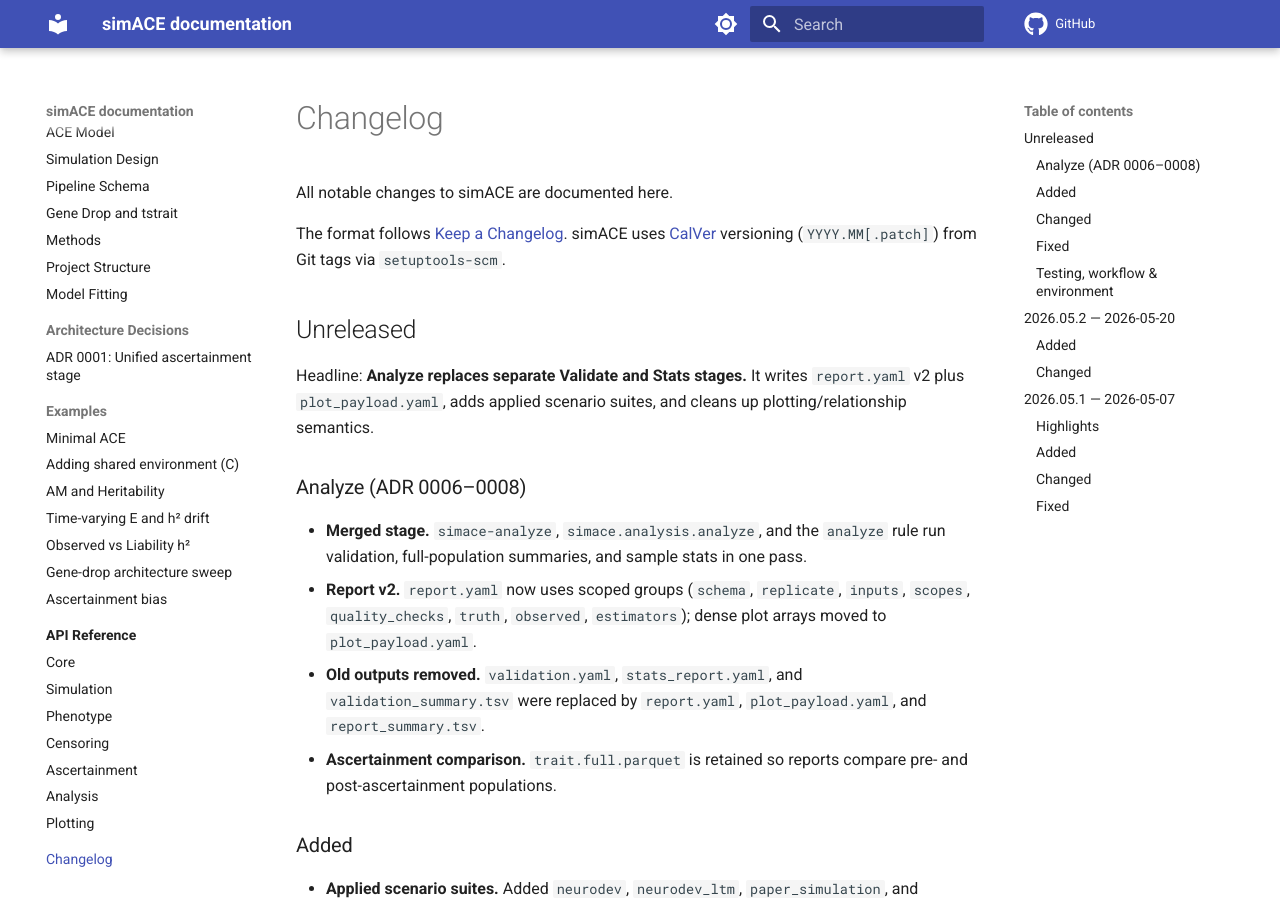
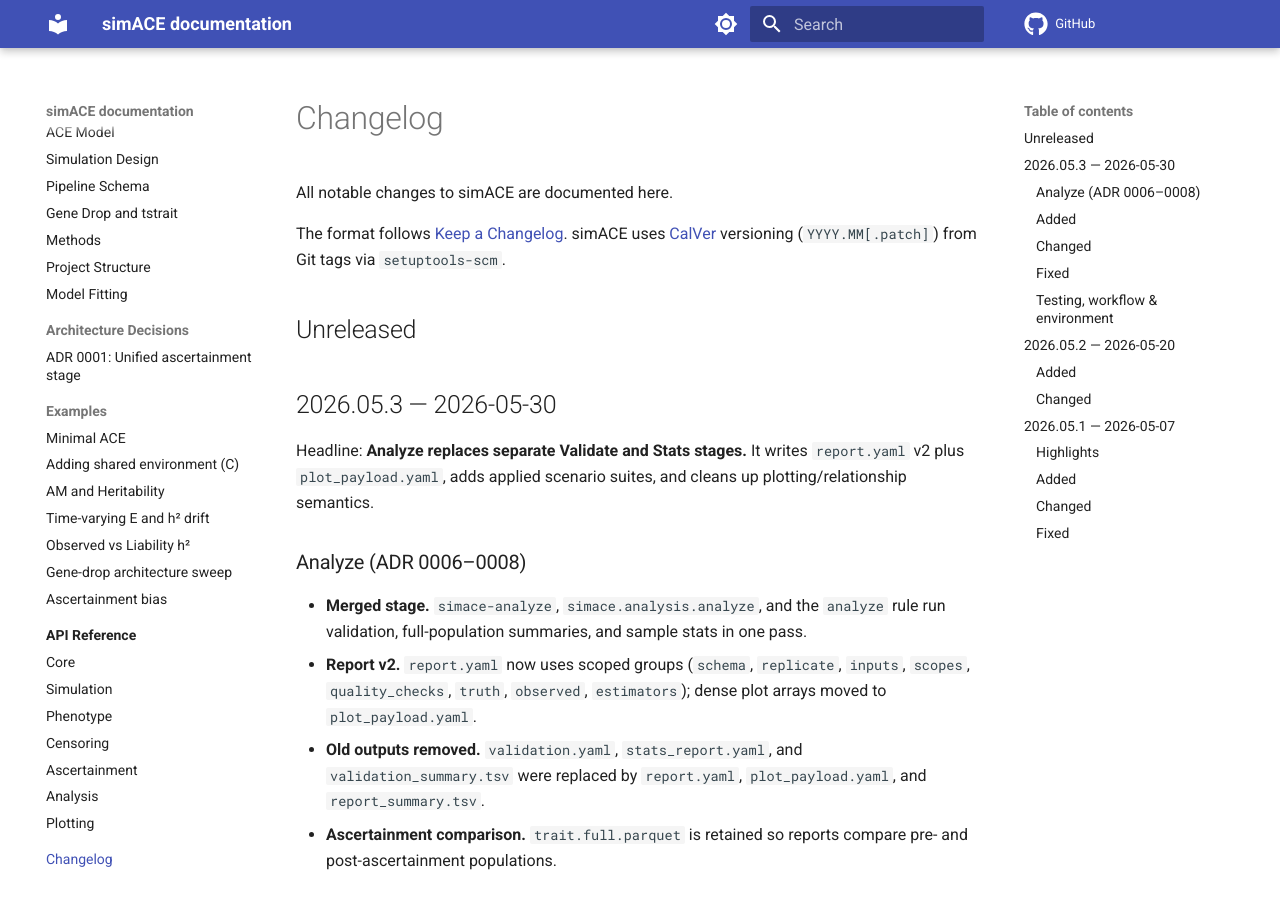
Before and after one commit to rwaples/simACE, an MkDocs documentation site: the page built from docs/changelog.md, in a window 1280 px wide and 900 px high. Built offline with MkDocs 1.6.1 and Material for MkDocs 9.7.7, drawn with Linux system fonts in a browser that asks for light colours; comment, search, counter and statistics services are not loaded.

Commit message:
docs: stamp 2026.05.3 release

```diff
--- a/docs/changelog.md
+++ b/docs/changelog.md
@@ -7,6 +7,8 @@ simACE uses [CalVer](https://calver.org/) versioning (`YYYY.MM[.patch]`) from
 Git tags via `setuptools-scm`.
 
 ## Unreleased
+
+## 2026.05.3 — 2026-05-30
 
 Headline: **Analyze replaces separate Validate and Stats stages.** It writes
 `report.yaml` v2 plus `plot_payload.yaml`, adds applied scenario suites, and
```
